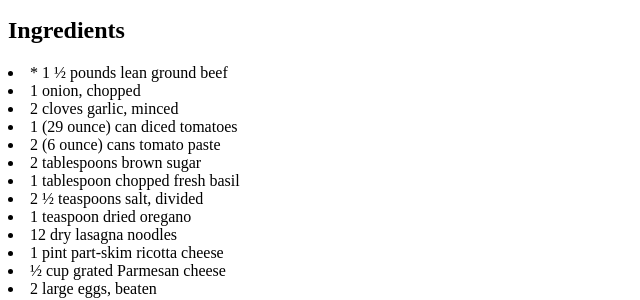
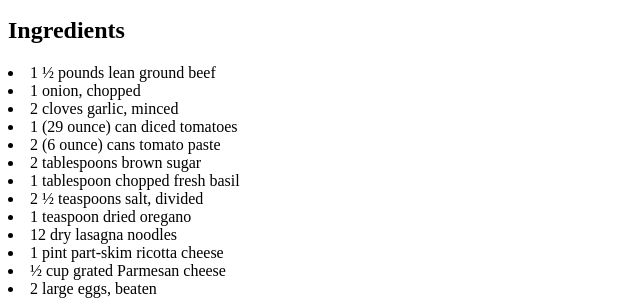
Before and after one commit to corypark1/odin-recipes, a plain HTML site: page recipes/lasagna.html in a window 1280 px wide. Shown: the part 472-772 px from the top of the page, 0-640 px from the left. Drawn offline with Linux system fonts and the light colour scheme.

Commit message:
remove bullit

```diff
--- a/recipes/lasagna.html
+++ b/recipes/lasagna.html
@@ -11,7 +11,7 @@
    <h2>Description</h2>
    <p>This classic American Lasagna is not only appealing to the eye but a delight to your taste buds.</p>
    <h2>Ingredients</h2>
-   <li>* 1 ½ pounds lean ground beef</li>
+   <li>1 ½ pounds lean ground beef</li>
    <li>1 onion, chopped</li>
    <li>2 cloves garlic, minced</li>
    <li>1 (29 ounce) can diced tomatoes</li>
```
